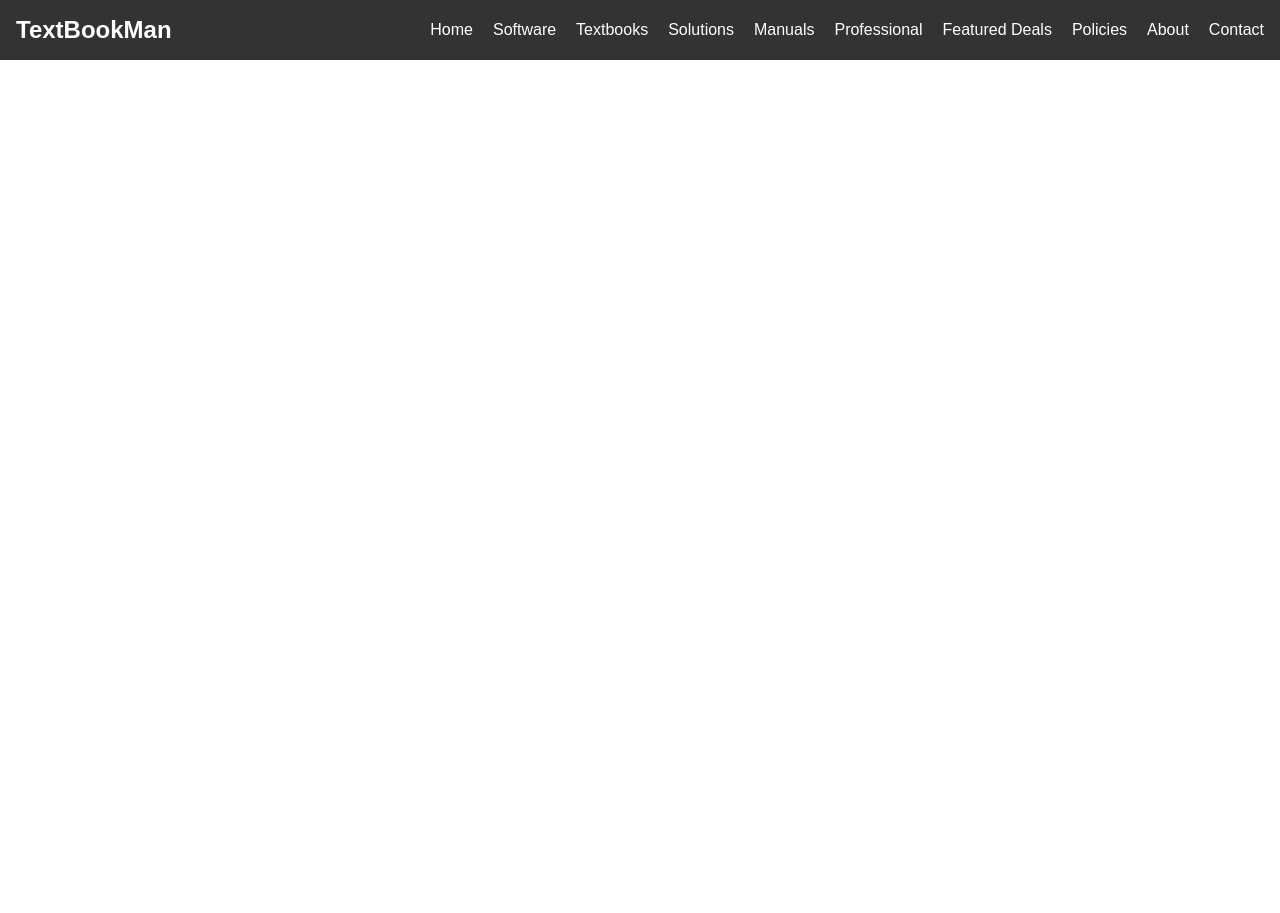
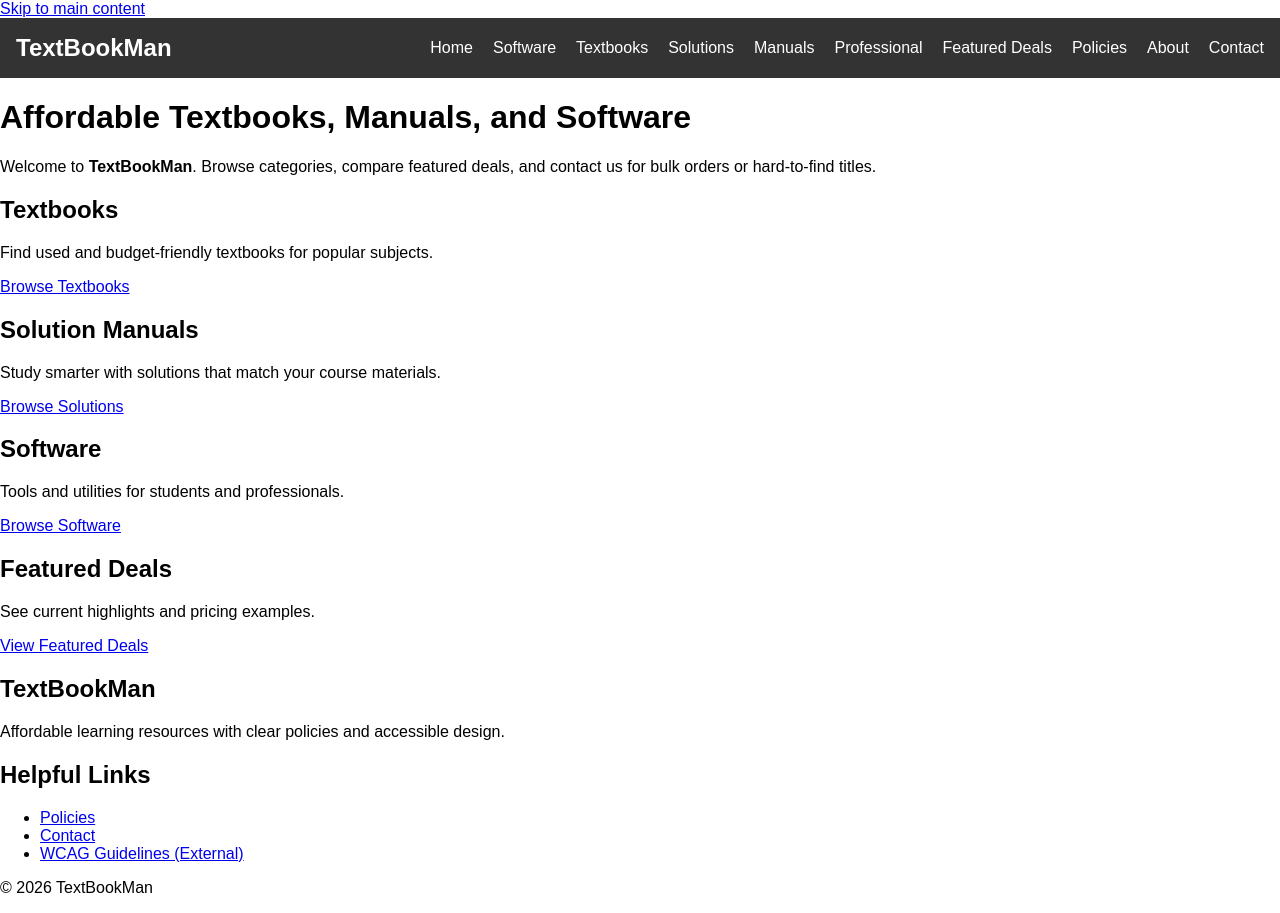
Before and after one commit to textbookman/textbookman.github.io, a plain HTML site: page index.html in a window 1280 px wide. Before the commit the page ends 800 px from the top, so only its background shows below. Drawn offline with Linux system fonts and the light colour scheme.

Commit message:
Update index.html

```diff
--- a/index.html
+++ b/index.html
@@ -1,41 +1,92 @@
 <!DOCTYPE html>
 <html lang="en">
 <head>
-    <meta charset="UTF-8">
-    <title>TextBookMan</title>
-
-    <!-- Link to external CSS -->
-    <link rel="stylesheet" href="styles.css">
+  <meta charset="UTF-8" />
+  <meta name="viewport" content="width=device-width, initial-scale=1" />
+  <title>TextBookMan | Affordable Textbooks, Manuals & Software</title>
+  <meta name="description" content="TextBookMan offers affordable textbooks, solution manuals, and software. Browse categories and featured deals." />
+  <link rel="stylesheet" href="styles.css" />
 </head>
 
 <body>
+  <a class="skip-link" href="#main">Skip to main content</a>
 
-<header>
+  <header class="site-header">
     <div class="logo">
-        <a href="index.html">TextBookMan</a>
+      <a href="index.html" aria-label="TextBookMan home">TextBookMan</a>
     </div>
 
     <nav aria-label="Primary navigation">
-        <ul>
-            <li><a href="index.html">Home</a></li>
-
+      <ul class="nav-list">
+        <li><a aria-current="page" href="index.html">Home</a></li>
         <li><a href="software.html">Software</a></li>
         <li><a href="textbooks.html">Textbooks</a></li>
         <li><a href="solutions.html">Solutions</a></li>
         <li><a href="manuals.html">Manuals</a></li>
         <li><a href="professional.html">Professional</a></li>
-
         <li><a href="deals.html">Featured Deals</a></li>
         <li><a href="policies.html">Policies</a></li>
-
         <li><a href="about.html">About</a></li>
         <li><a href="contact.html">Contact</a></li>
       </ul>
     </nav>
   </header>
 
+  <main id="main" class="container">
+    <h1>Affordable Textbooks, Manuals, and Software</h1>
+    <p>
+      Welcome to <strong>TextBookMan</strong>. Browse categories, compare featured deals, and contact us for bulk orders or hard-to-find titles.
+    </p>
+
+    <section class="card-grid" aria-label="Shop by category">
+      <article class="card">
+        <h2>Textbooks</h2>
+        <p>Find used and budget-friendly textbooks for popular subjects.</p>
+        <p><a class="button" href="textbooks.html">Browse Textbooks</a></p>
+      </article>
+
+      <article class="card">
+        <h2>Solution Manuals</h2>
+        <p>Study smarter with solutions that match your course materials.</p>
+        <p><a class="button" href="solutions.html">Browse Solutions</a></p>
+      </article>
+
+      <article class="card">
+        <h2>Software</h2>
+        <p>Tools and utilities for students and professionals.</p>
+        <p><a class="button" href="software.html">Browse Software</a></p>
+      </article>
+    </section>
+
+    <section class="callout" aria-label="Featured deals call to action">
+      <h2>Featured Deals</h2>
+      <p>See current highlights and pricing examples.</p>
+      <p><a class="button" href="deals.html">View Featured Deals</a></p>
+    </section>
+  </main>
+
+  <footer class="site-footer">
+    <div class="container footer-grid">
+      <div>
+        <h2 class="footer-title">TextBookMan</h2>
+        <p>Affordable learning resources with clear policies and accessible design.</p>
+      </div>
+
+      <div>
+        <h2 class="footer-title">Helpful Links</h2>
+        <ul class="footer-links">
+          <li><a href="policies.html">Policies</a></li>
+          <li><a href="contact.html">Contact</a></li>
+          <li>
+            <a href="https://www.w3.org/WAI/standards-guidelines/wcag/" target="_blank" rel="noopener noreferrer">
+              WCAG Guidelines (External)
+            </a>
+          </li>
+        </ul>
+      </div>
+    </div>
+
+    <p class="footer-bottom">&copy; 2026 TextBookMan</p>
+  </footer>
 </body>
 </html>
-
-</body>
-</html>
```
Lines whose indentation alone changed are shown as unchanged.
